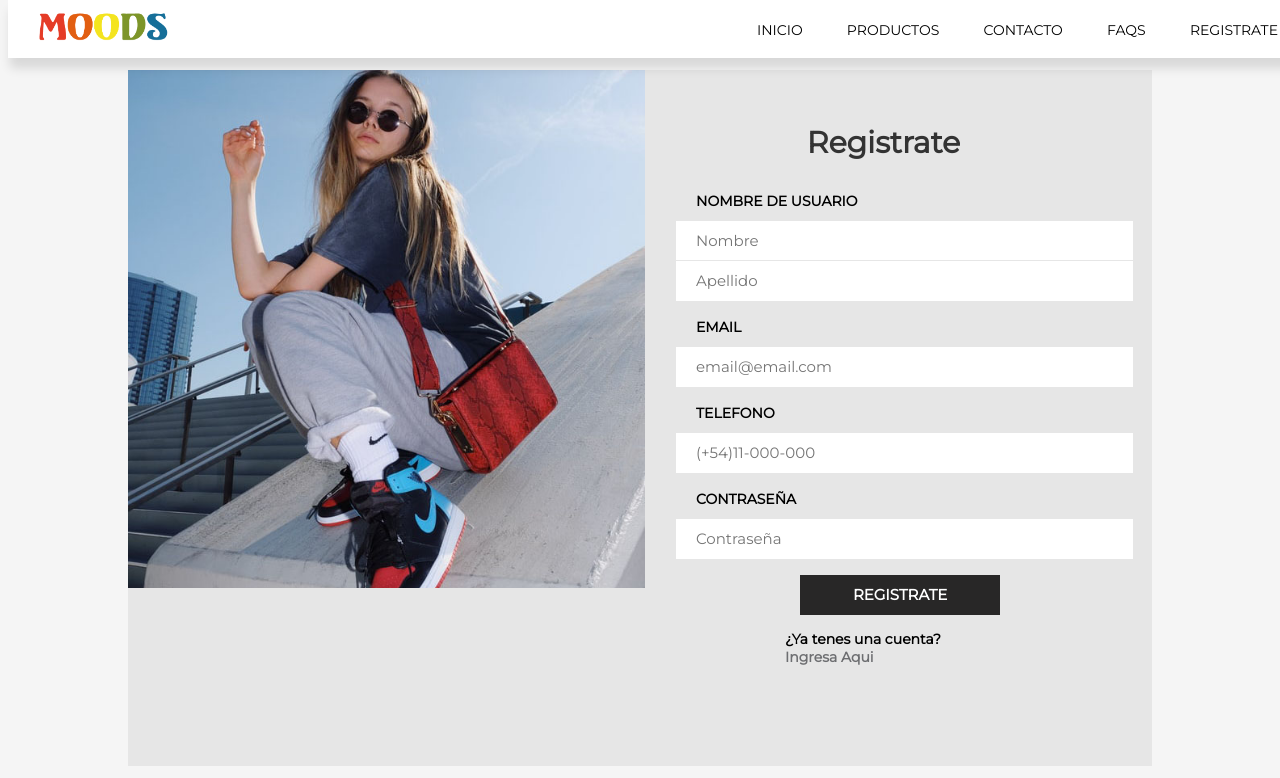
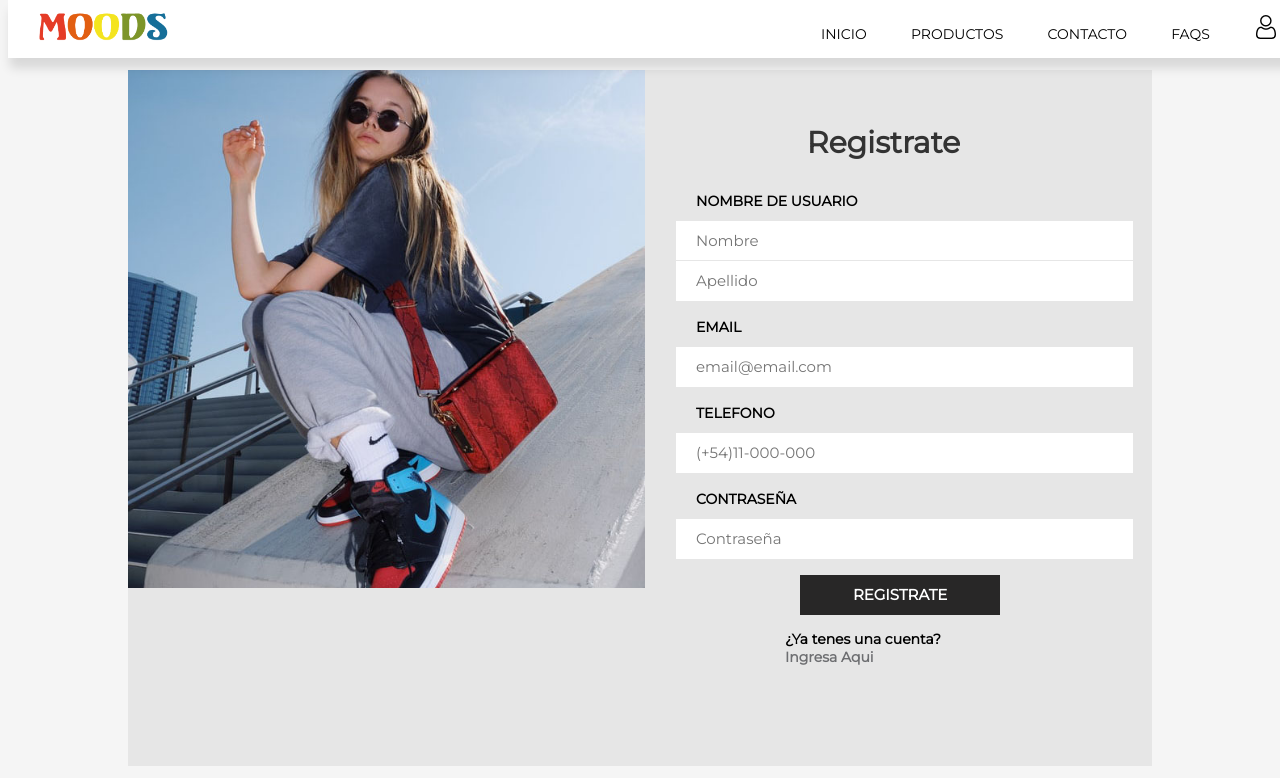
Before and after one commit to BarbaraTorrilla/moods_shop, a plain HTML site: page pages/registro.html in a window 1280 px wide. Shown: the top 778 px of the page. Drawn offline with Linux system fonts and the light colour scheme.

Commit message:
modificando nav

```diff
--- a/pages/registro.html
+++ b/pages/registro.html
@@ -25,7 +25,7 @@
         <a href="productos.html">Productos</a>
         <a href="contacto.html">Contacto</a>
         <a href="faqs.html">Faqs</a>
-        <a href="registro.html">Registrate</a>
+        <a href="registro.html"> <img src="../img/iconos/usuario.png"></a>
         <label for="check" class="esconder-menu">
           &#215
         </label>
```
